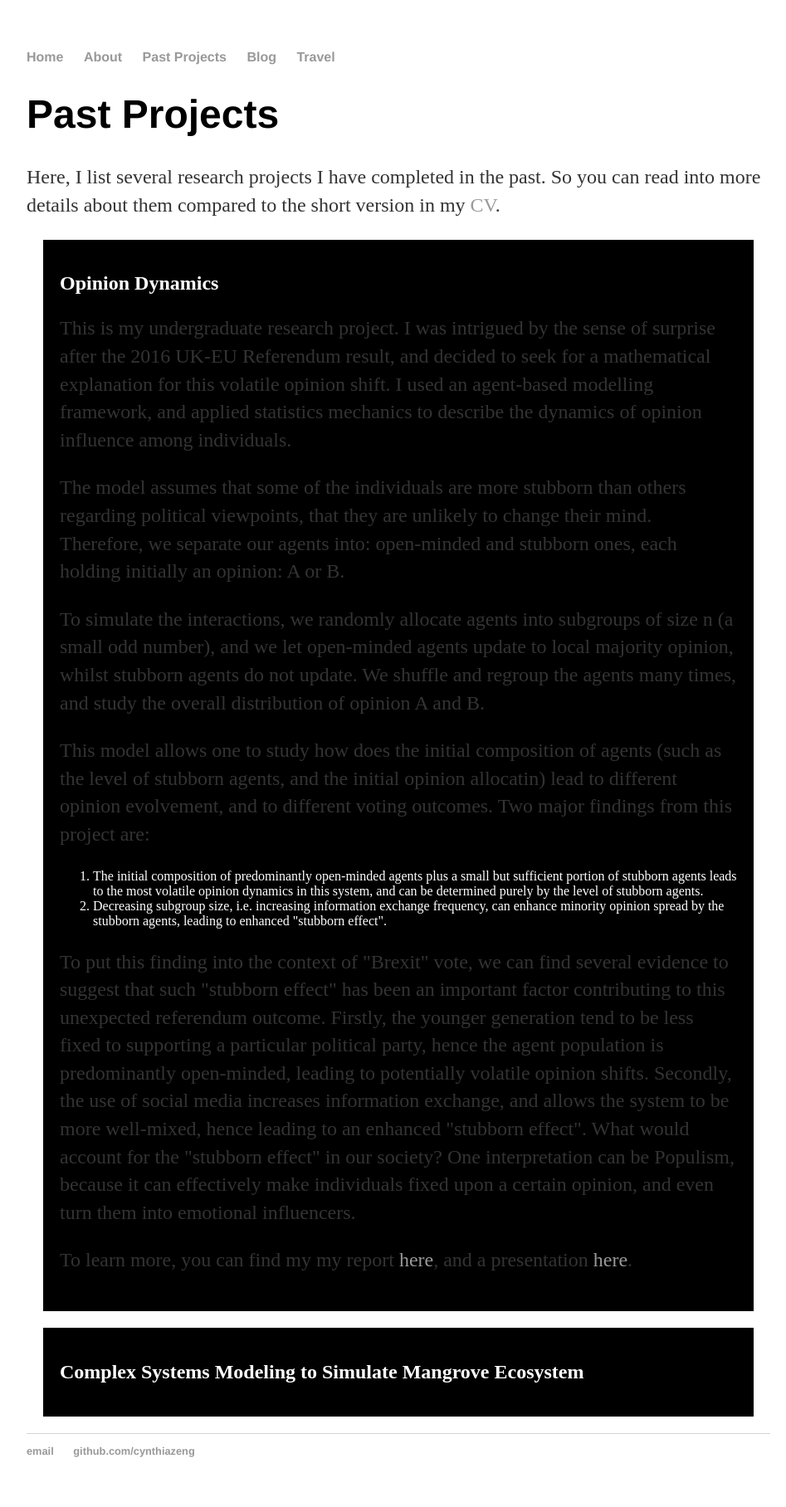
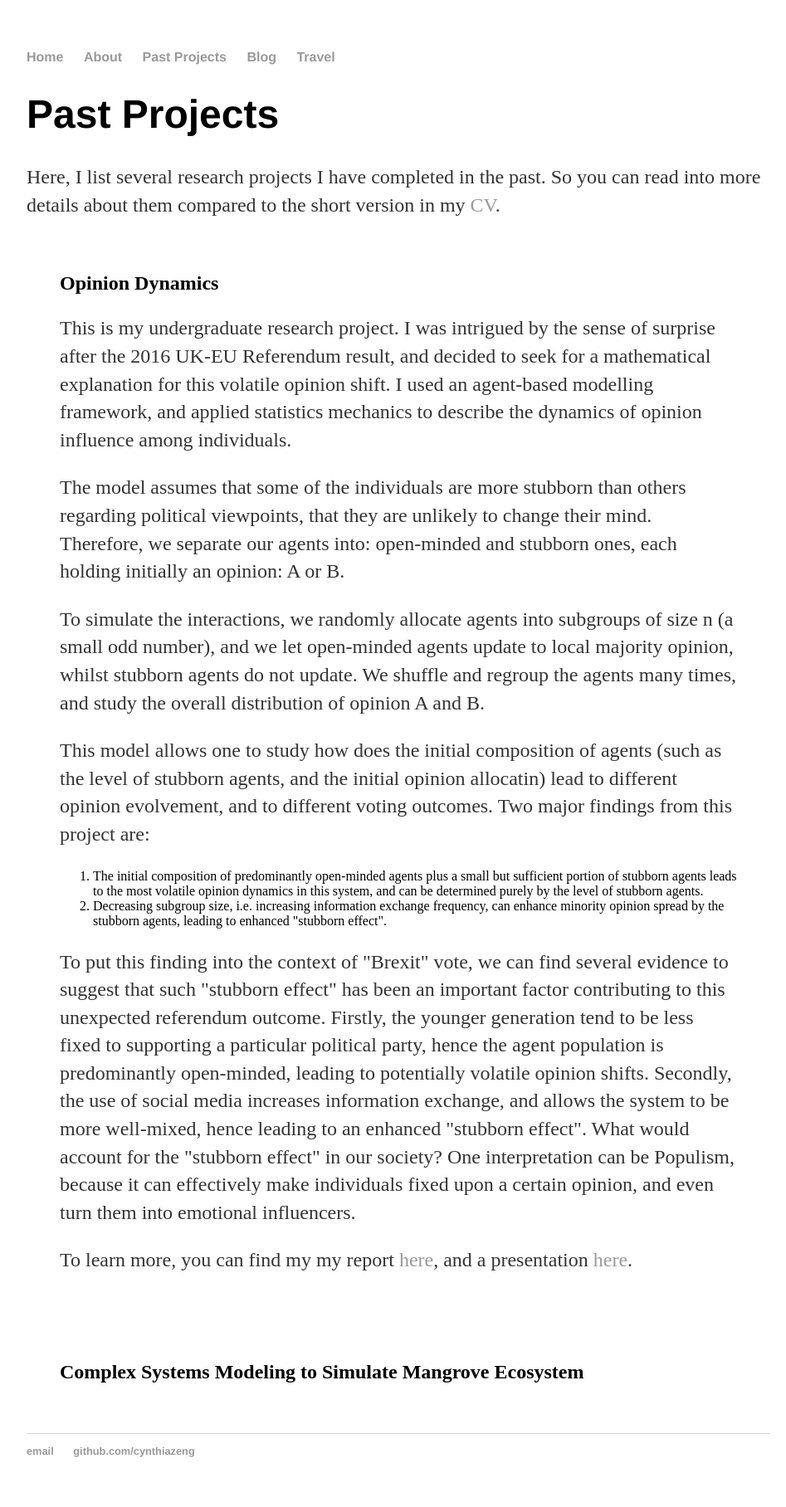
Before and after one commit to cynthia1234/cynthiazeng.github.io, a Jekyll site: the page built from projects/index.html, in a window 1280 px wide. Shown: the whole page at 83% size, without its empty margins (160-1107 px from the left). Built offline with Jekyll 4.4.1, drawn with Linux system fonts in a browser that asks for light colours.

Commit message:
Update index.html

```diff
--- a/projects/index.html
+++ b/projects/index.html
@@ -4,8 +4,8 @@ title: Past Projects
 ---
 <style>
 .project {
-    background-color: black;
-    color: white;
+    background-color: light grey;
+    color: black;
     margin: 20px;
     padding: 20px;
 }
```
